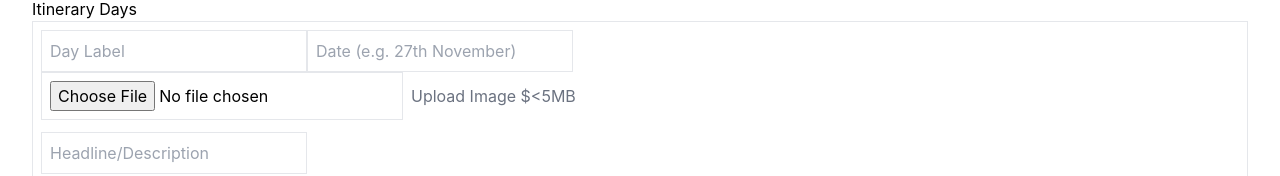
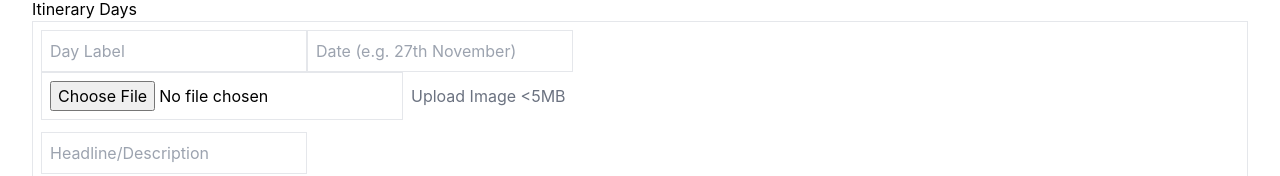
Before and after one commit to AdnanGhani07/itinerary-builder, a React (Create React App) app: page / in a window 1280 px wide. Shown: the part 318-494 px from the top of the page. Built offline with nearby package versions, Linux system fonts and the light colour scheme; the HTML template or start-up script is replaced by a standard one.

Commit message:
Refactored changes in the UI

```diff
--- a/src/components/DayForm.tsx
+++ b/src/components/DayForm.tsx
@@ -118,7 +118,7 @@ export const DayForm: React.FC<DayFormProps> = ({ days, setDays }) => {
             accept="image/*"
             onChange={(e) => handleImageChange(e, i)}
           />
-          <span className='text-gray-500'>Upload Image ${`<`}5MB</span>
+          <span className='text-gray-500'>Upload Image {`<`}5MB</span>
           {/* {day.image && (
             <img
               src={day.image}
```
